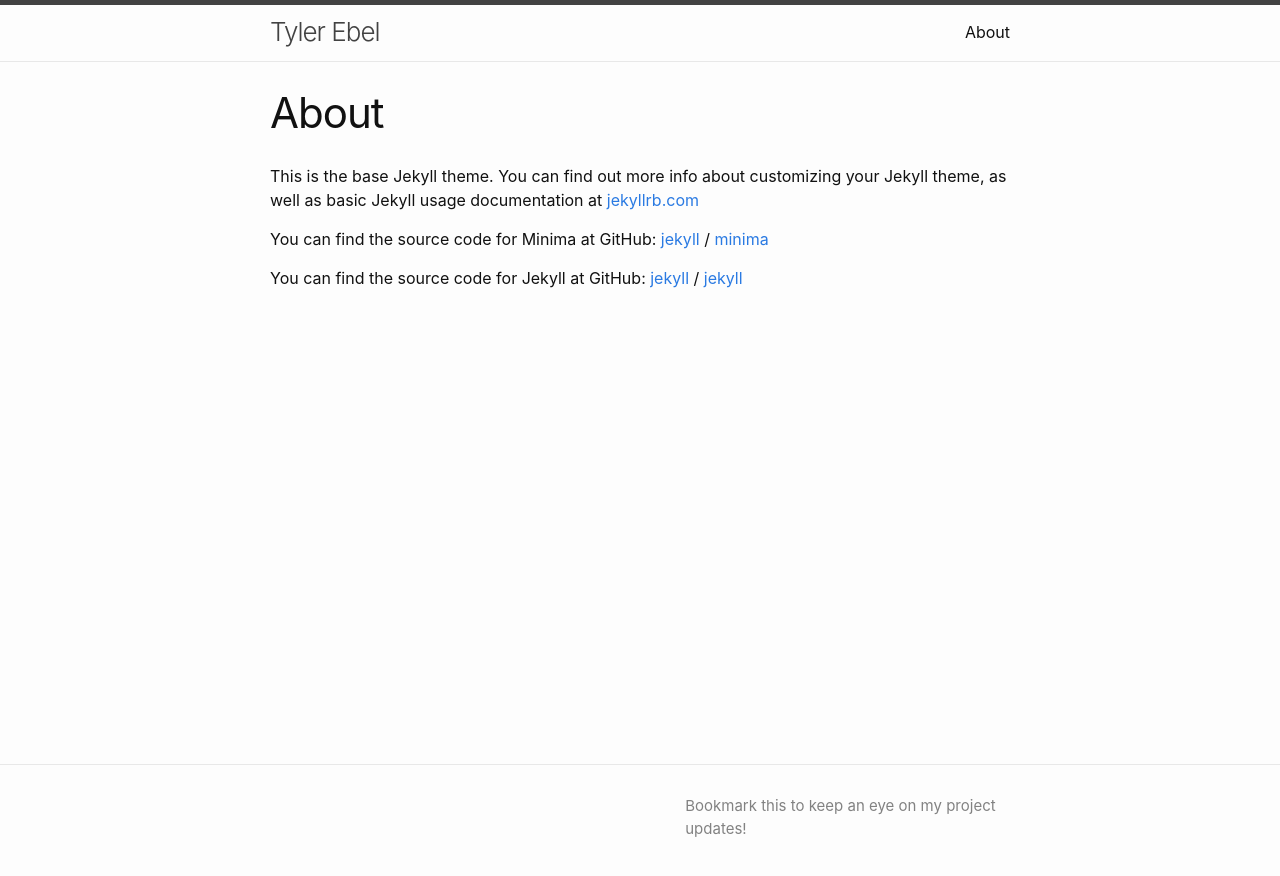
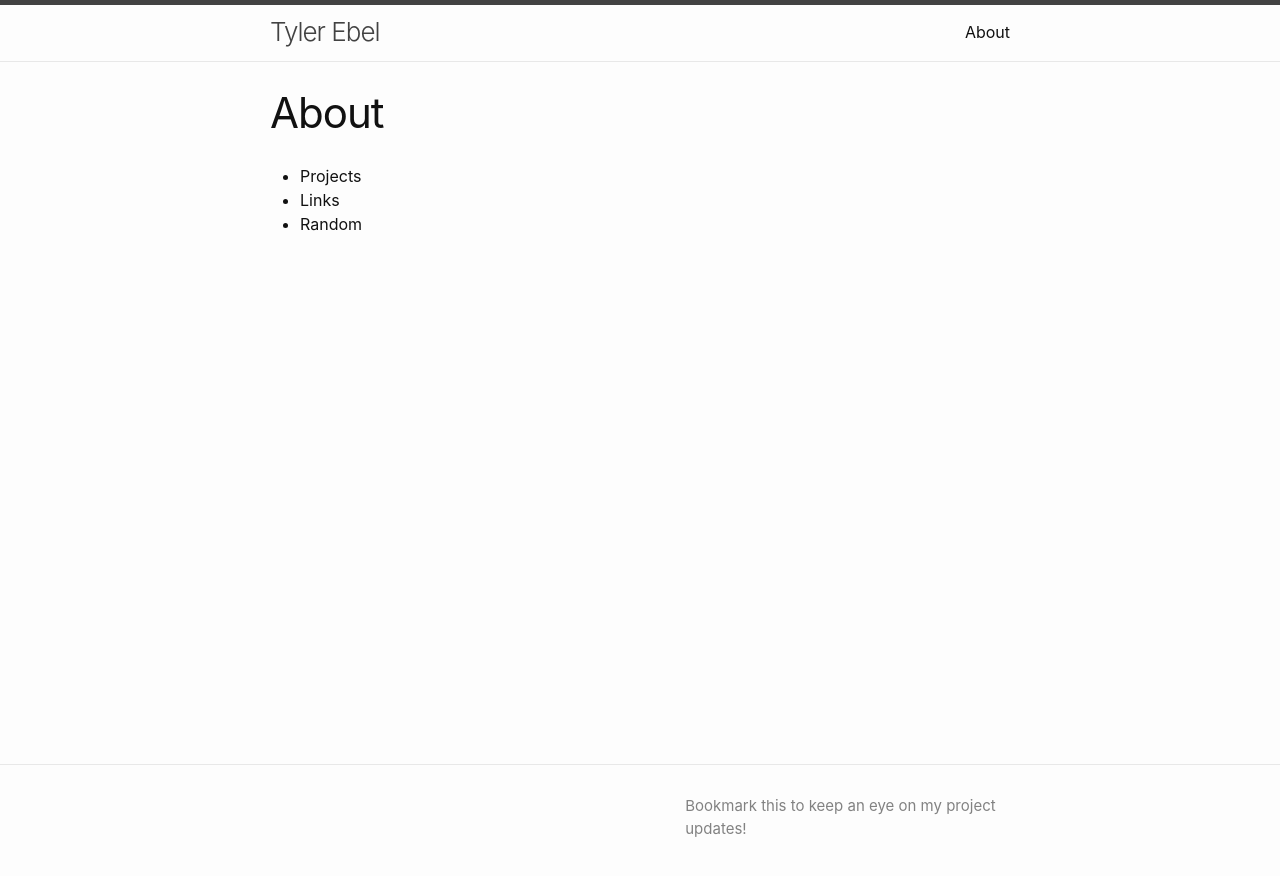
Before and after one commit to ebel/ebel.github.io, a Jekyll site: the page built from about.md, in a window 1280 px wide. Shown: the top 876 px of the page. Built offline with Jekyll 4.4.1, drawn with Linux system fonts in a browser that asks for light colours.

Commit message:
about page update

```diff
--- a/about.md
+++ b/about.md
@@ -4,15 +4,6 @@
 permalink: /about/
 ---
 
-This is the base Jekyll theme. You can find out more info about customizing your Jekyll theme, as well as basic Jekyll usage documentation at [jekyllrb.com](https://jekyllrb.com/)
-
-You can find the source code for Minima at GitHub:
-[jekyll][jekyll-organization] /
-[minima](https://github.com/jekyll/minima)
-
-You can find the source code for Jekyll at GitHub:
-[jekyll][jekyll-organization] /
-[jekyll](https://github.com/jekyll/jekyll)
-
-
-[jekyll-organization]: https://github.com/jekyll
+* Projects
+* Links
+* Random
```
